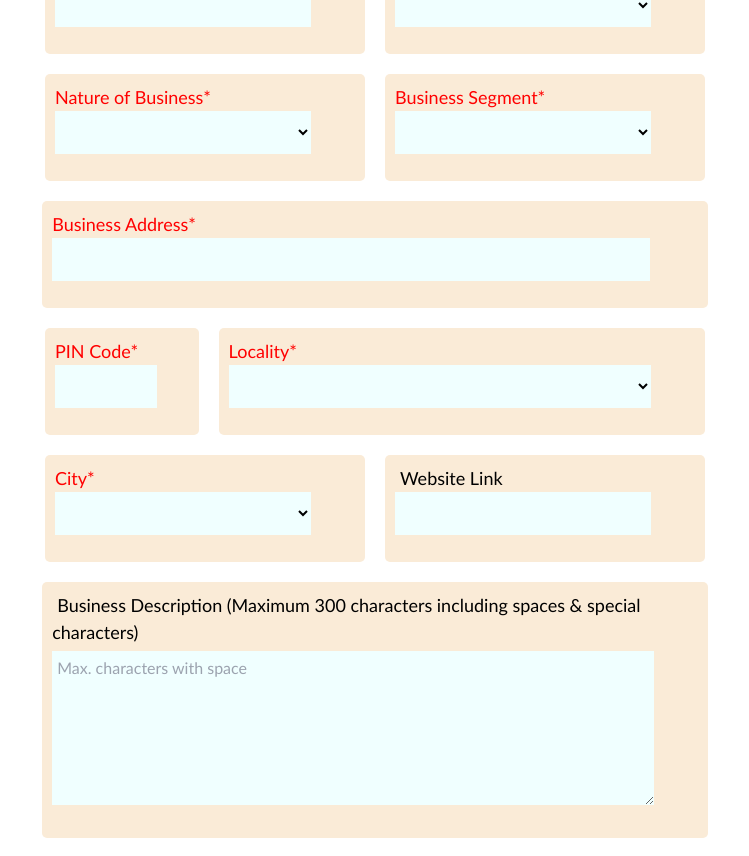
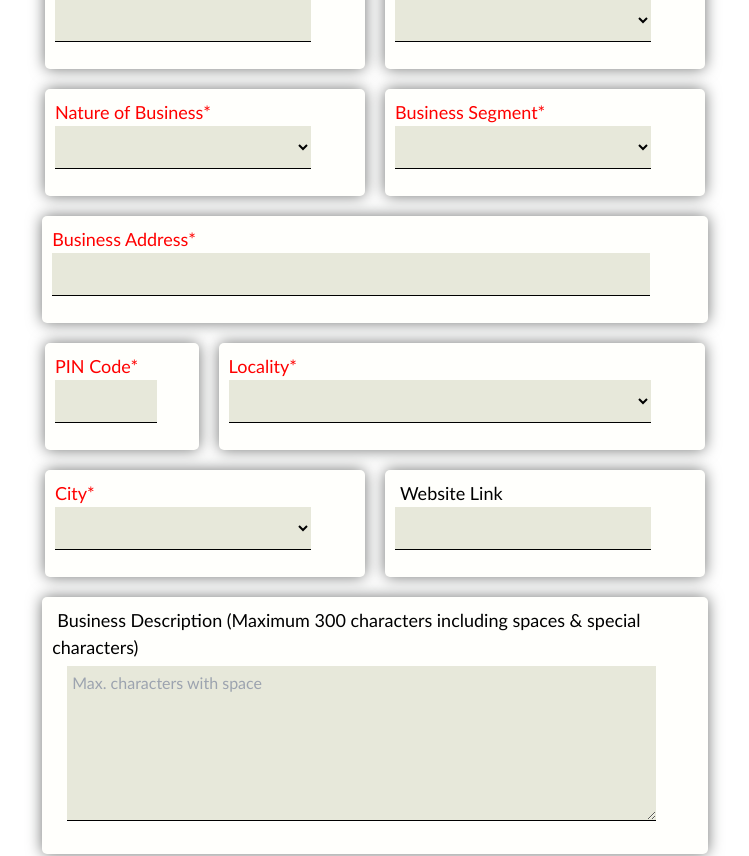
Before and after one commit to Fajil7/BusinessBackend, a React (Vite) app: page /listing in a window 1280 px wide. Shown: the part 1659-2515 px from the top of the page, without its empty margins (265-1014 px from the left). Built offline with nearby package versions, Linux system fonts and the light colour scheme.

Commit message:
right change

```diff
--- a/src/App.css
+++ b/src/App.css
@@ -5,3 +5,12 @@ body {
   overflow-x: hidden;
 
 }
+.whatsapp-icon{
+  position: fixed;
+  width: 60px;
+  height: 60px;
+  bottom: 40px;
+  right: 40px;
+  text-align: center;
+  z-index: 100;
+}
--- a/src/App.jsx
+++ b/src/App.jsx
@@ -32,7 +32,6 @@ function App() {
 
         </Routes>
 
-
         <Footer/>
       </Router>
 
--- a/src/component/About/About.jsx
+++ b/src/component/About/About.jsx
@@ -33,7 +33,7 @@ function About() {
                             viewport={{ once: false, amount: 0.3 }}
 
 
-                className="about-1-heading">About</motion.h1>
+                className="about-1-heading">About Us</motion.h1>
                 <motion.p
 
 
@@ -326,7 +326,7 @@ function About() {
                             viewport={{ once: false, amount: 0.3 }}
 
 
-                className="about-1-heading">Values</motion.h1>
+                className="about-1-heading">Values:</motion.h1>
                 <motion.ol
 
 
@@ -336,11 +336,11 @@ function About() {
                             viewport={{ once: false, amount: 0.3 }}
 
                 >
-                    <li className="paragraph"><span className="span-element">Collaboration:</span> We believe in the power of working together, where diverse talents and ideas converge to create extraordinary outcomes.</li>
-                    <li className="paragraph"> <span className="span-element">Networking:</span> We foster a community where meaningful connections are formed, leading to fruitful relationships and mutual growth.</li>
-                    <li className="paragraph"><span className="span-element">Innovation:</span> We encourage forward-thinking and creativity, aiming to push the boundaries of traditional business practices.</li>
-                    <li className="paragraph"><span className="span-element">Ethics:</span> Integrity and transparency are the cornerstones of our community, ensuring trust and credibility in all our interactions.</li>
-                    <li className="paragraph"><span className="span-element"> Community Growth:</span> are dedicated to not only enhancing individual businesses but also for the development of Kolkata's business landscape.</li>
+                    <li className="paragraph"><span className="span-element">1. Collaboration:</span> We believe in the power of working together, where diverse talents and ideas converge to create extraordinary outcomes.</li>
+                    <li className="paragraph"> <span className="span-element">2. Networking:</span> We foster a community where meaningful connections are formed, leading to fruitful relationships and mutual growth.</li>
+                    <li className="paragraph"><span className="span-element">3. Innovation:</span> We encourage forward-thinking and creativity, aiming to push the boundaries of traditional business practices.</li>
+                    <li className="paragraph"><span className="span-element">4. Ethics:</span> Integrity and transparency are the cornerstones of our community, ensuring trust and credibility in all our interactions.</li>
+                    <li className="paragraph"><span className="span-element">5. Community Growth:</span> are dedicated to not only enhancing individual businesses but also for the development of Kolkata's business landscape.</li>
                 </motion.ol>
                 <motion.h1
 
--- a/src/component/Contact/Contact.jsx
+++ b/src/component/Contact/Contact.jsx
@@ -63,7 +63,7 @@ function Contact() {
                 viewport={{ once: false, amount: 0.3 }}
                 className="contact-main-container"
             >
-                <h1 className="contact-heading">Contact</h1>
+                <h1 className="contact-heading">Contact Us</h1>
                 <div className="contact-container">
                     <p className="contact-way flex items-center"><FaPhoneAlt className='icon-footer' /> +91-85 82 84 84 34</p>
                     <p className="contact-way flex items-center"><IoMdMail className='icon-footer' /> sskjha2016@gmail.com</p>
--- a/src/component/Header/Header.jsx
+++ b/src/component/Header/Header.jsx
@@ -13,7 +13,7 @@ function Header() {
 
   return (
     <>
-      <div className='laptop-view  w-screen h-24 bg-gray-200 fixed z-20'>
+      <div className='laptop-view  w-screen h-24  fixed z-20'>
         <div className='logo-contianer'>
           <Link to="/">
             <img src='https://businesssphere.info/uploads/web_photo_upload/171610104193261.png'
--- a/src/component/Header/header.css
+++ b/src/component/Header/header.css
@@ -9,6 +9,8 @@
   display: flex;
   justify-content: space-around;
   align-items: center;
+  box-shadow: 0 0 25px 0 black;
+  background-color: #F3F8F8;
 
 }
 @media screen and (max-width: 600px) {
--- a/src/component/Listing/Listing.jsx
+++ b/src/component/Listing/Listing.jsx
@@ -103,7 +103,8 @@ function Listing() {
                     <h3 className="text">Please Fill the Form Carefully.</h3>
                     <p className='text-2'>Informations shared by you is important for your Credential & Directory listing.</p>
                 </motion.div>
-                <form className="listing-form-container" onSubmit={handleSubmit}>
+               <div className='form-main-container'>
+               <form className="listing-form-container" onSubmit={handleSubmit}>
                     <div className="two-list-input-container">
                         <motion.div
 
@@ -842,6 +843,7 @@ function Listing() {
                         </button>
                     </div>
                 </form>
+               </div>
             </div>
         </div>
     )
--- a/src/component/Listing/listing.css
+++ b/src/component/Listing/listing.css
@@ -63,6 +63,19 @@ body{
 
   }
 }
+.form-main-container{
+  display: flex;
+  flex-direction: column;
+  align-items: center;
+  justify-content: center;
+  margin: 15px;
+}
+.listing-form-container{
+  /* background-color: #fcfffd;
+  box-shadow: 0 0 15px 0 #737574; */
+  width: 70vw;
+
+}
 .two-list-input-container{
   display: flex;
   align-items: center;
@@ -75,7 +88,8 @@ body{
   }
 }
 .label-input-container{
-  background-color: antiquewhite;
+  background-color: #fffffc;
+  box-shadow: 0 0 15px 0 #737574;
 	width: 25vw;
 	margin: 10px;
 	padding: 10px;
@@ -97,7 +111,9 @@ body{
   width: 20vw;
 	height: 43px;
 	border-width: 0px;
-  background-color: azure;
+  background-color: #e7e8da;
+  border-bottom: solid 1px black;
+
   padding: 5px;
   margin-bottom: 17px;
 }
@@ -132,7 +148,8 @@ body{
   justify-content: center;
 }
 .single-input-container{
-  background-color: antiquewhite;
+  background-color: #fffffc;
+  box-shadow: 0 0 15px 0 #737574;
 	width: 52vw;
 	margin: 10px;
 	padding: 10px;
@@ -147,7 +164,8 @@ body{
   width: 46.7vw;
 	height: 43px;
 	border-width: 0px;
-  background-color: azure;
+  background-color: #e7e8da;
+  border-bottom: solid 1px black;
   padding: 5px;
   margin-bottom: 17px;
 }
@@ -157,7 +175,8 @@ body{
   }
 }
 .blood-input-container{
-    background-color: antiquewhite;
+  background-color: #fffffc;
+  box-shadow: 0 0 15px 0 #737574;
     width: 12vw;
     margin: 10px;
     padding: 10px;
@@ -172,7 +191,8 @@ body{
   width: 8vw;
   height: 43px;
 	border-width: 0px;
-  background-color: azure;
+  background-color: #e7e8da;
+  border-bottom: solid 1px black;
   padding: 5px;
   margin-bottom: 17px;
 }
@@ -183,11 +203,13 @@ body{
   }
 }
 .area-input-container{
-  background-color: antiquewhite;
+  background-color: #fffffc;
+  box-shadow: 0 0 15px 0 #737574;
   width: 38vw;
   margin: 10px;
   padding: 10px;
   border-radius: 5px;
+
 }
 @media screen and (max-width: 600px) {
   .area-input-container{
@@ -198,7 +220,8 @@ body{
   width: 33vw;
   height: 43px;
 	border-width: 0px;
-  background-color: azure;
+  background-color: #e7e8da;
+  border-bottom: solid 1px black;
   padding: 5px;
   margin-bottom: 17px;
 }
@@ -209,17 +232,20 @@ body{
   }
 }
 .text-area{
-  width: 47vw;
+  width: 46vw;
 	border-width: 0px;
-  background-color: azure;
+  background-color: #e7e8da;
+  border-bottom: solid 1px black;
   padding: 5px;
   margin-bottom: 17px;
   margin-top: 5px;
+  margin-left: 15px;
 }
 @media screen and (max-width: 600px) {
   .text-area{
     height: 133px;
     width: 55vw;
+    margin-left: 0px;
 
   }
 }
@@ -240,7 +266,8 @@ body{
   }
 }
 .captcha-input{
-  background-color: antiquewhite;
+  background-color: #fffffc;
+  box-shadow: 0 0 15px 0 #737574;
 	width: 16.5vw;
   height: 43px;
 	margin: 10px;
@@ -284,7 +311,8 @@ body{
   font-family: 'Gill Sans', 'Gill Sans MT', Calibri, 'Trebuchet MS', sans-serif;
 }
 .checkbox-input-container{
-  background-color: antiquewhite;
+  background-color: #fffffc;
+  box-shadow: 0 0 15px 0 #737574;
 	width: 52vw;
 	margin: 10px;
 	padding: 10px;
```
